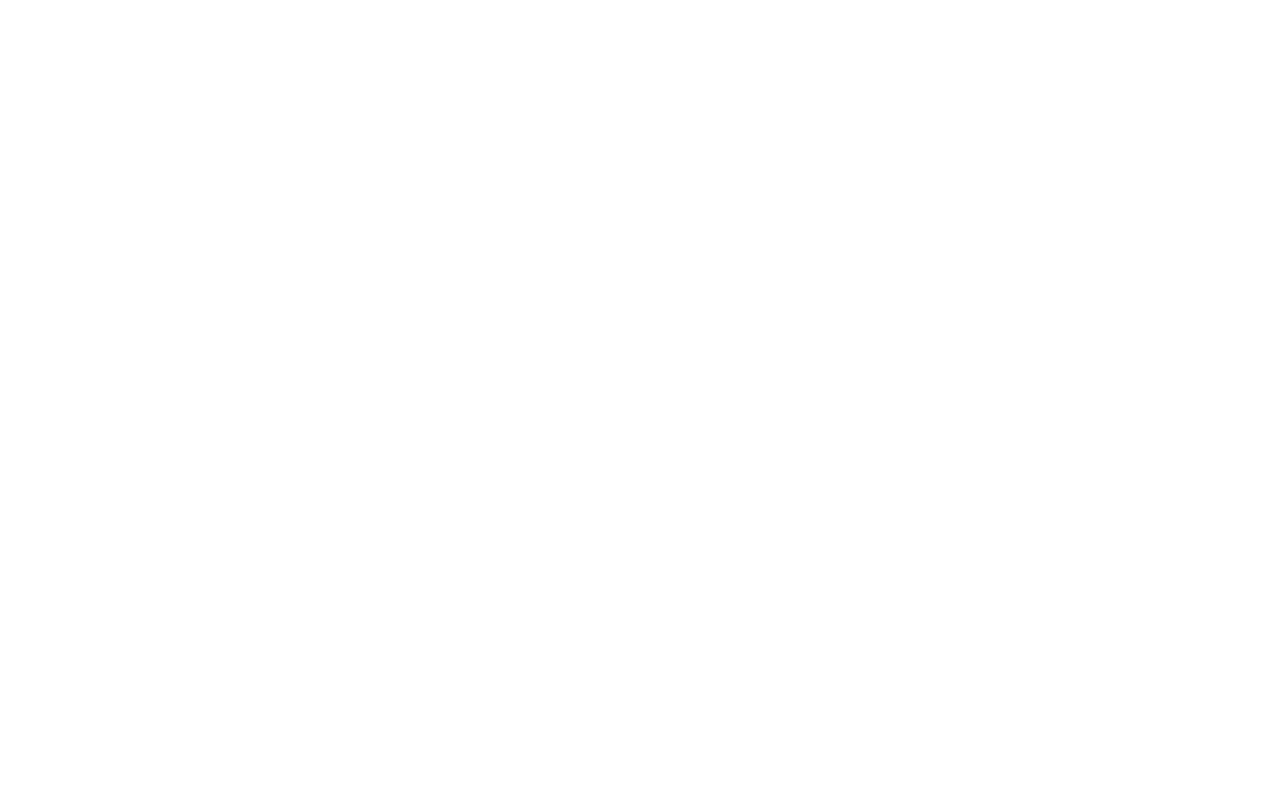
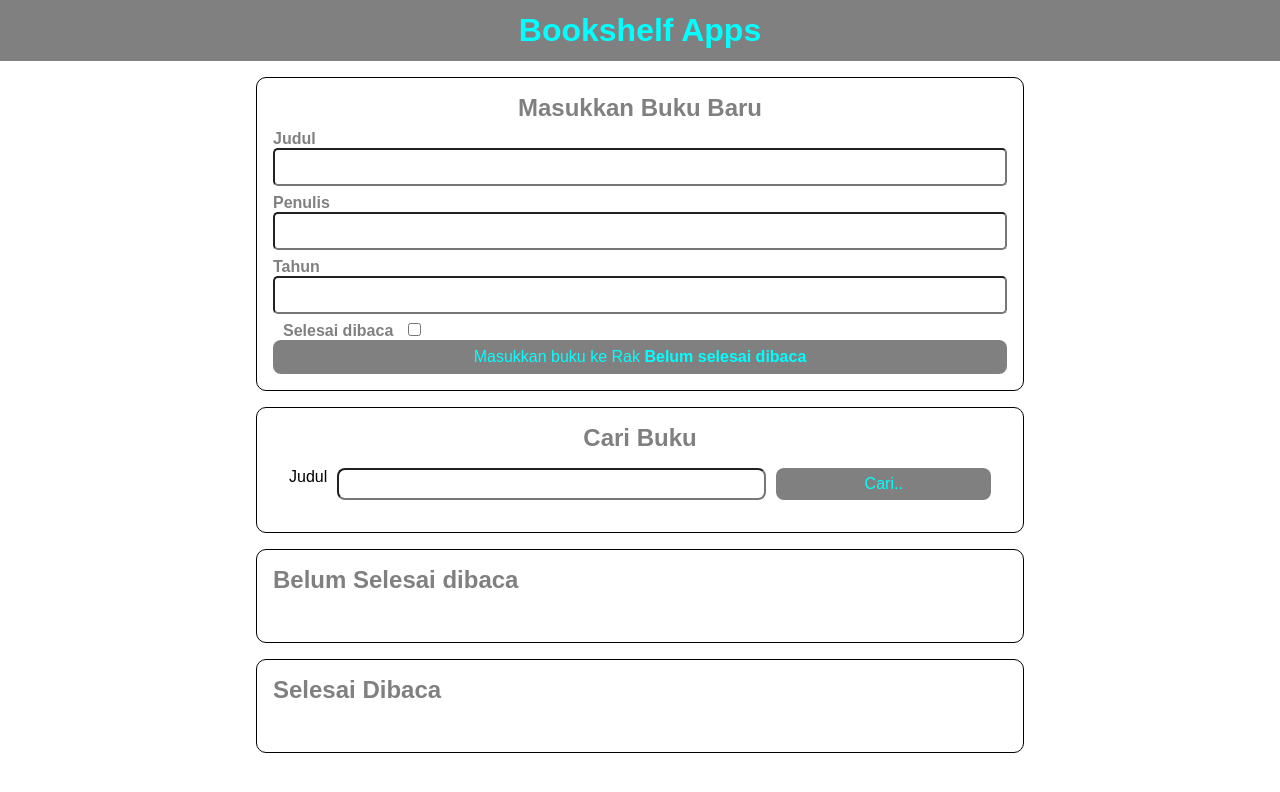
Before and after one commit to ilhamarifinsamsul/bookshelf-apps, a plain HTML site: page index.html in a window 1280 px wide. Drawn offline with Linux system fonts and the light colour scheme; some packages are replaced by stand-ins of ours; a script that the page names is missing; a web font is replaced by a local one.

Commit message:
add file style.css

```diff
--- a/index.html
+++ b/index.html
@@ -3,7 +3,67 @@
   <head>
     <meta charset="UTF-8" />
     <meta name="viewport" content="width=device-width, initial-scale=1.0" />
-    <title>Document</title>
+    <title>Bookshelf Apps</title>
+    <link rel="preconnect" href="https://fonts.googleapis.com" />
+    <link rel="preconnect" href="https://fonts.gstatic.com" crossorigin />
+    <link
+      href="https://fonts.googleapis.com/css2?family=Red+Rose:wght@300..700&display=swap"
+      rel="stylesheet"
+    />
+    <link rel="stylesheet" href="style.css" />
   </head>
-  <body></body>
+  <body>
+    <header class="head_bar">
+      <h1 class="head_bar__title">Bookshelf Apps</h1>
+    </header>
+    <main>
+      <section class="input_section">
+        <h2>Masukkan Buku Baru</h2>
+        <form action="" id="inputBook">
+          <div class="input">
+            <label for="inputBookTitle">Judul</label>
+            <input type="text" id="inputBookTitle" required />
+          </div>
+          <div class="input">
+            <label for="inputBookAuthor">Penulis</label>
+            <input type="text" id="inputBookAuthor" />
+          </div>
+          <div class="input">
+            <label for="inputBookYear">Tahun</label>
+            <input type="number" id="inputBookYear" required />
+          </div>
+          <div class="input_inline">
+            <label for="inputBookIsDone">Selesai dibaca</label>
+            <input type="checkbox" id="inputBookIsDone" />
+          </div>
+          <button type="submit" id="bookSubmit">
+            Masukkan buku ke Rak
+            <span id="noteComplete">Belum selesai dibaca</span>
+          </button>
+        </form>
+      </section>
+
+      <section class="search_section">
+        <h2>Cari Buku</h2>
+        <form action="" id="searchBook">
+          <label for="searchBookTitle">Judul</label>
+          <input type="text" id="searchBookTitle" />
+          <button id="searchSubmit" type="button">Cari..</button>
+        </form>
+      </section>
+
+      <section class="book_shelf">
+        <h2>Belum Selesai dibaca</h2>
+        <div class="book_list" id="incompleteBookshelfList"></div>
+      </section>
+
+      <section class="book_shelf">
+        <h2>Selesai Dibaca</h2>
+        <div class="book_list" id="doneBookshelfList"></div>
+      </section>
+    </main>
+
+    <script src="main.js"></script>
+    <script src="https://cdn.jsdelivr.net/npm/sweetalert2@11.0.19/dist/sweetalert2.all.min.js"></script>
+  </body>
 </html>
--- /dev/null
+++ b/style.css
@@ -0,0 +1,183 @@
+* {
+  padding: 0;
+  margin: 0;
+  box-sizing: border-box;
+}
+
+body,
+input,
+button {
+  font-family: "Red Rose", sans-serif;
+}
+
+input,
+button {
+  font-size: 16px;
+}
+
+main {
+  max-width: 800px;
+  width: 80%;
+  margin: 0 auto;
+  padding: 16px;
+}
+
+.head_bar {
+  padding: 12px;
+  display: flex;
+  align-items: center;
+  justify-content: center;
+  background-color: gray;
+  color: aqua;
+}
+
+.input_section {
+  display: flex;
+  flex-direction: column;
+  padding: 16px;
+  border: 1px solid black;
+  border-radius: 10px;
+}
+
+.input_section > h2 {
+  text-align: center;
+  color: gray;
+}
+
+.input_section > form > .input {
+  margin: 8px 0;
+}
+
+.input_section > form > button {
+  background-color: gray;
+  color: aqua;
+  border: 0;
+  border-radius: 8px;
+  display: block;
+  width: 100%;
+  padding: 8px;
+  cursor: pointer;
+}
+
+.input_section > form > button > span {
+  font-weight: bold;
+}
+
+.input_section > form > .input > input {
+  display: block;
+  width: 100%;
+  padding: 8px;
+  border-radius: 5px;
+}
+
+.input_section > form > .input > label {
+  color: gray;
+  font-weight: bold;
+}
+
+.input_section > form > .input > .input_inline {
+  margin: 12px 0;
+  display: flex;
+  align-items: center;
+}
+
+.input_section > form > .input_inline > label {
+  color: gray;
+  font-weight: bold;
+  margin: 10px;
+}
+
+.search_section {
+  margin: 16px 0;
+  display: flex;
+  flex-direction: column;
+  align-items: center;
+  padding: 16px;
+  border: 1px solid black;
+  border-radius: 10px;
+}
+
+.search_section > h2 {
+  color: gray;
+}
+
+.search_section > form {
+  padding: 16px;
+  width: 100%;
+  display: grid;
+  grid-template-columns: auto 1fr 0.5fr;
+  grid-gap: 10px;
+}
+
+.search_section > form > input {
+  padding: 5px;
+  border-radius: 8px;
+}
+
+.search_section > form > button {
+  background-color: gray;
+  color: aqua;
+  border: 0;
+  border-radius: 8px;
+  cursor: pointer;
+}
+
+.book_shelf {
+  margin: 16px 0 0 0;
+  border: 1px solid black;
+  padding: 16px;
+  border-radius: 10px;
+}
+
+.book_shelf > h2 {
+  color: gray;
+}
+
+.book_shelf > .book_list {
+  padding: 16px;
+}
+
+.book_shelf > .book_list > .book_item {
+  padding: 8px 16px 16px 16px;
+  border: 1px solid black;
+  border-radius: 8px;
+  margin: 10px 0;
+}
+
+.book_shelf > .book_list > .book_item > h3,
+p {
+  margin: 8px 0;
+}
+
+.book_shelf > .book_list > .book_item > .action > button {
+  border: 0;
+  padding: 5px;
+  margin: 0 5px 0 0;
+  border-radius: 5px;
+  cursor: pointer;
+}
+
+#new-book {
+  border: 0;
+  padding: 5px;
+  margin: 0 5px 10px 0;
+  background-color: gray;
+  color: aqua;
+  border-radius: 5px;
+  cursor: pointer;
+}
+
+.book_shelf > .book_list > .book_item > .action > .green {
+  background-color: darkgreen;
+  color: white;
+}
+
+.book_shelf > .book_list > .book_item > .action > .red {
+  background-color: darkred;
+  color: white;
+}
+
+.book_shelf > .book_list > .book_item > .action > .blue {
+  background-color: dodgerblue;
+  color: white;
+}
```
